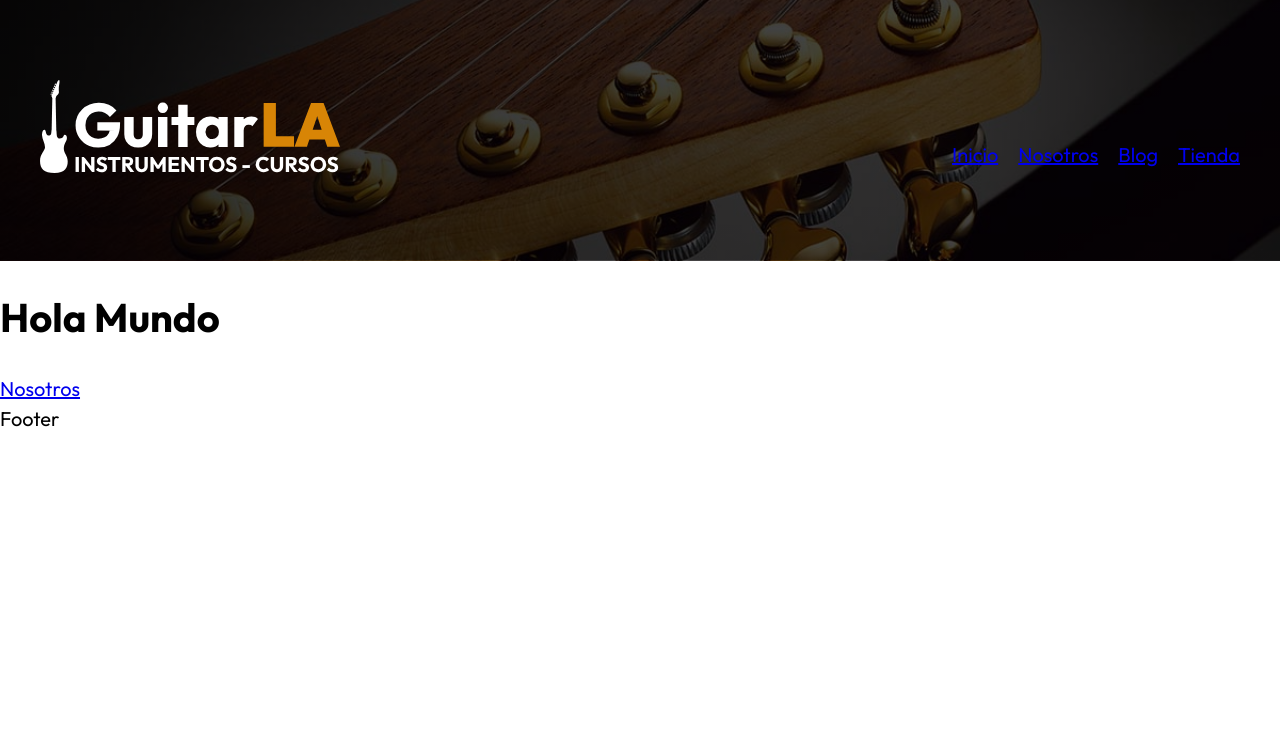
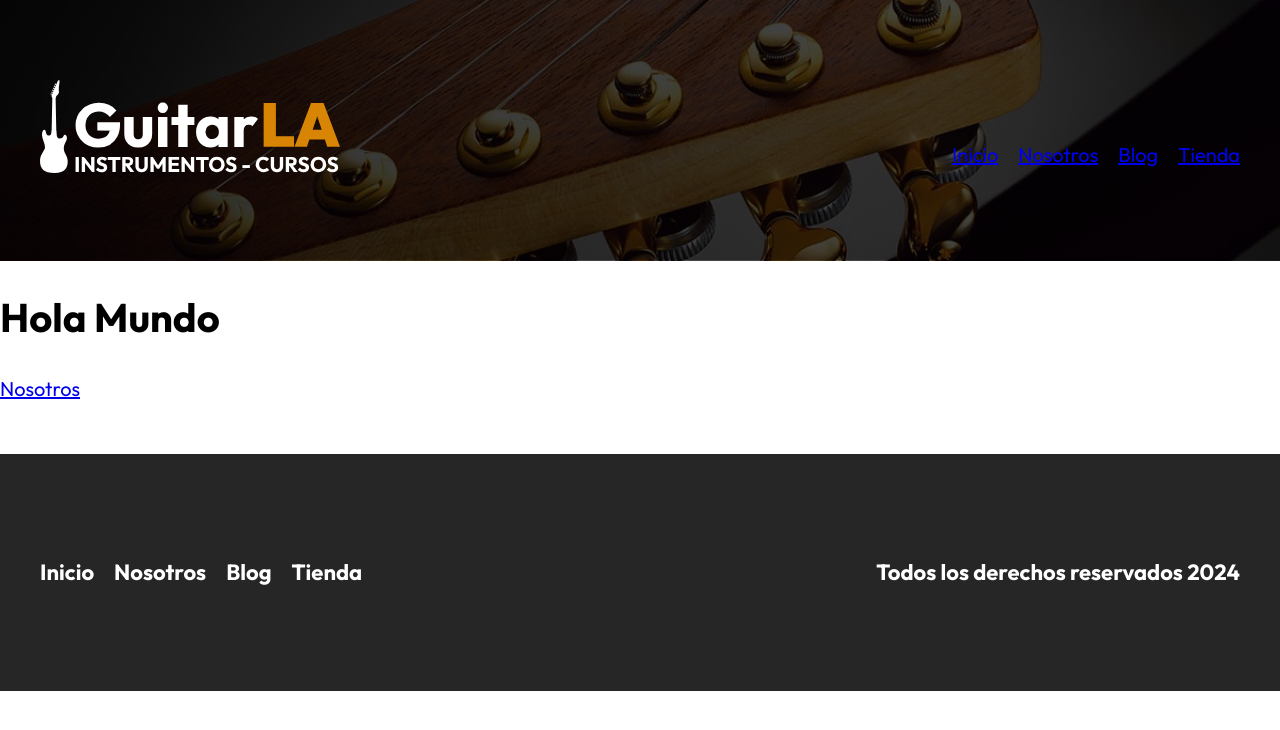
Before and after one commit to HLena/guitar-store-next, a Next.js app: page / in a window 1280 px wide. Shown: the top 730 px of the page. Built offline with nearby package versions, Linux system fonts and the light colour scheme.

Commit message:
create a component and set footer styles

```diff
--- a/components/footer.jsx
+++ b/components/footer.jsx
@@ -1,6 +1,27 @@
+import Link from "next/link";
+import styles from '../styles/footer.module.css'
 
 export const Footer = () => {
   return (
-    <div>Footer</div>
+    <footer className={styles.footer}>
+      <div className={`contenedor ${styles.contenido}`}>
+      <nav className={styles.navegacion}>
+          <Link
+            href="/" className={''}> Inicio
+          </Link>
+          <Link
+            href="/nosotros" className="" > Nosotros
+          </Link>
+          <Link
+            href="/blog" className=""> Blog
+          </Link>
+          <Link
+            href="/store" className=""> Tienda
+          </Link>
+        </nav>
+
+        <p className={styles.copyright}>Todos los derechos reservados { new Date().getFullYear()}</p>
+      </div>
+    </footer>
   )
 }
--- /dev/null
+++ b/styles/footer.module.css
@@ -0,0 +1,33 @@
+.footer{
+    background-color: var(--black);
+    padding: 5rem 0;
+    margin-top: 5rem;
+}
+
+.navegacion {
+    display: flex;
+    flex-direction: column;
+    align-items: center;
+    gap: 2rem;
+}
+
+.navegacion a,
+.copyright{
+    color: var(--white);
+    font-size: 2.2rem;
+    text-decoration: none;
+    font-weight: 700;
+}
+
+.copyright{
+    text-align: center;
+}
+@media (min-width: 768px){
+    .contenido{
+        display: flex;
+        justify-content: space-between;
+    }
+    .navegacion {
+        flex-direction: row;
+    }
+}
```
